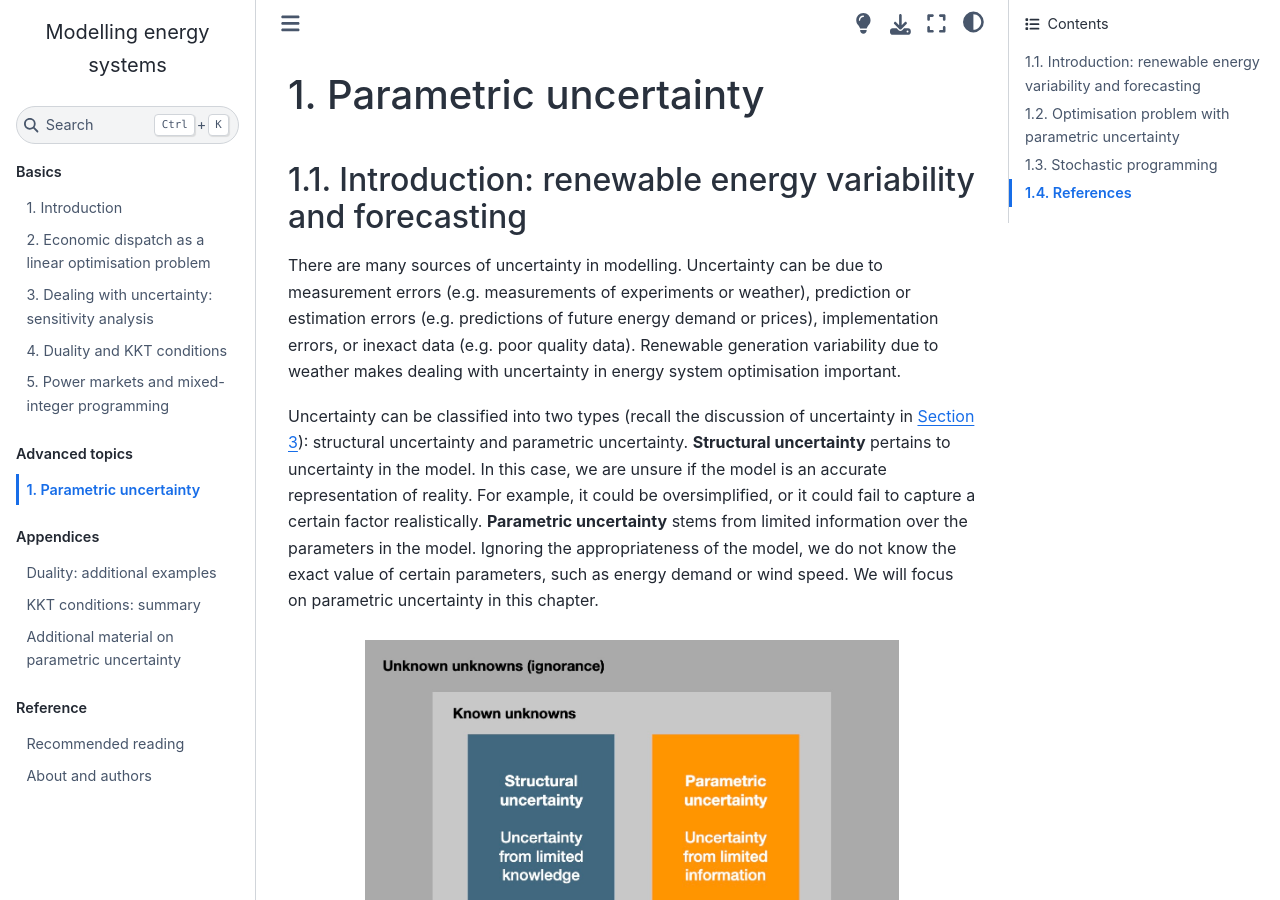
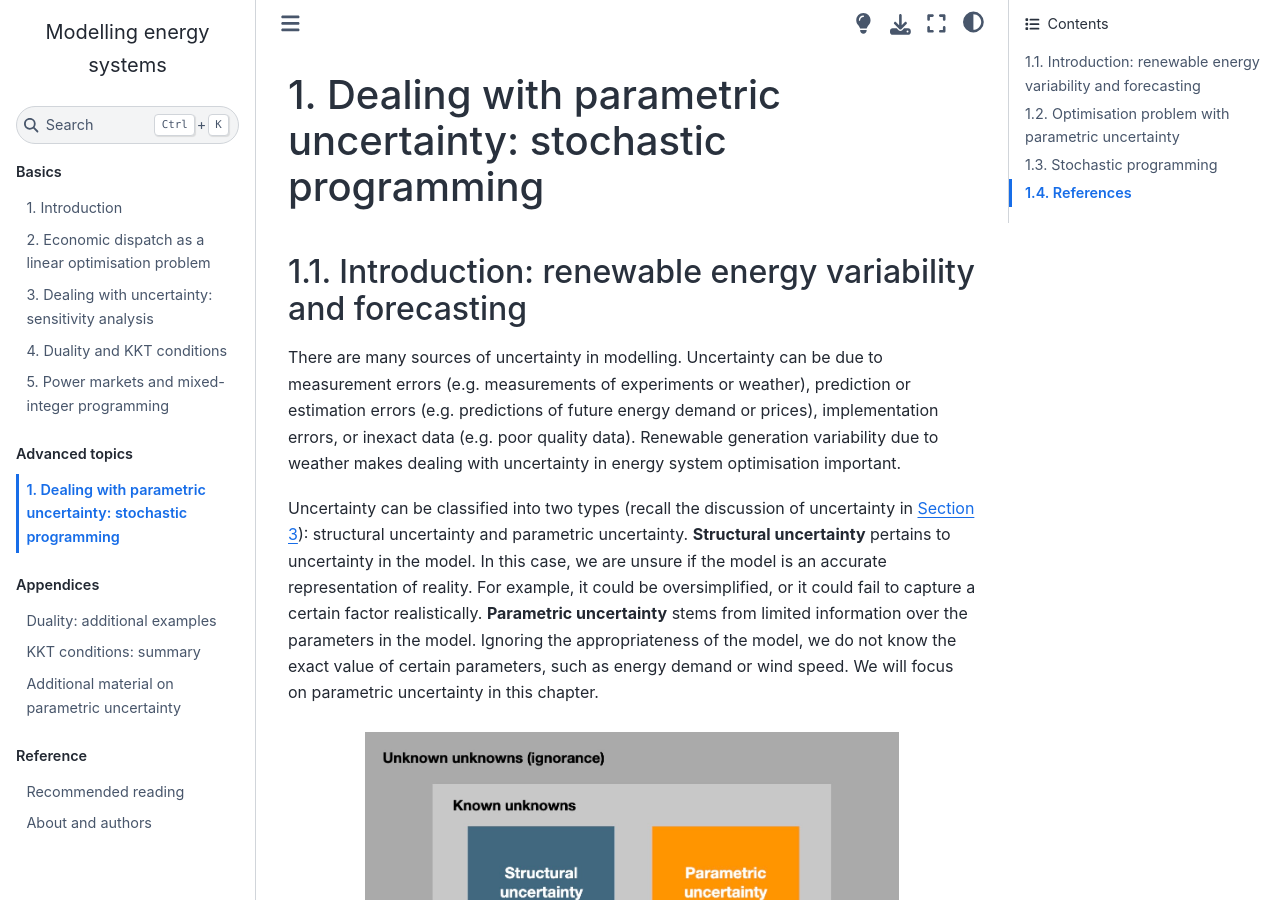
Before and after one commit to sjpfenninger/modelling-energy-systems, a Jupyter Book: the page built from advanced/parametric-uncertainty.md, in a window 1280 px wide and 900 px high. Built offline with Jupyter Book 1.0.4 settings and Sphinx 7.4.7 and the Sphinx Book theme 1.1.4, drawn with Linux system fonts in a browser that asks for light colours; comment, search, counter and statistics services are not loaded; cross-references to code outside the pages are shown as plain code.

Commit message:
Better title for what is now stochastic programming

````diff
--- a/advanced/parametric-uncertainty.md
+++ b/advanced/parametric-uncertainty.md
@@ -1,6 +1,6 @@
-# Parametric uncertainty
+# Dealing with parametric uncertainty: stochastic programming
 
-(content:uncert:introduction)=
+(content:uncert-stochastic:introduction)=
 
 ## Introduction: renewable energy variability and forecasting
 There are many sources of uncertainty in modelling. Uncertainty can be due to measurement errors (e.g. measurements of experiments or weather), prediction or estimation errors (e.g. predictions of future energy demand or prices), implementation errors, or inexact data (e.g. poor quality data). Renewable generation variability due to weather makes dealing with uncertainty in energy system optimisation important.
@@ -46,7 +46,7 @@ The optimisation problem we aim to solve is as follows:
 
 where $\mathbf{z}$ are the uncertain input parameters. $f(\mathbf{x},\mathbf{z})$ is the objective function with decision variables $\mathbf{x}$ which belong to the feasible region $\mathcal{X}(\mathbf{z})$ (constraints). In contrast to previously-studied optimisation problems, now the objective function is a function of the uncertain parameters $\mathbf{z}$ and the decision variables must belong to a feasible region that also depends on $\mathbf{z}$.
 
-(content:uncert:gen-exp-example)=
+(content:uncert-stochastic:gen-exp-example)=
 ### Example: generation expansion planning
 ```{figure} ../images/gep_toyproblem_wCon_wObj.jpg
 :name: fig:gen_exp
@@ -67,7 +67,7 @@ Let's consider the example of generation expansion planning. Energy is produced
 
 In this case, $\mathbf{x} = (x_A, x_B, x_C, y_A, y_B, y_C)$ so there are six decision variables; and $\mathbf{z} = (d, \tau_A, \tau_B, \tau_C, f_A, f_B, f_C, c_A, c_B, c_C)$ are the ten uncertain parameters. The first constraint is the demand constraint. The second and third constraints are the generation limits. The last constraint represents the level of investment in each generator.
 
-(content:uncert:stochastic-programming)=
+(content:uncert-stochastic:stochastic-programming)=
 ## Stochastic programming
 One way of dealing with uncertainty in optimisation problems is **stochastic programming**. The key assumption in stochastic programming is that the probability distribution for the uncertain parameters can be estimated. We can simplify a stochastic model into a deterministic model by assuming that the uncertain parameters are certain (i.e. by replacing uncertain parameters with their expected values). We can also use stochastic programming to formulate a problem with "recourse", meaning we can delay decisions until we know more about as-yet uncertain parameters.
 
````
Also changed, not shown: appendix/parametric-uncertainty-appendix.md (+2 -2 lines).
